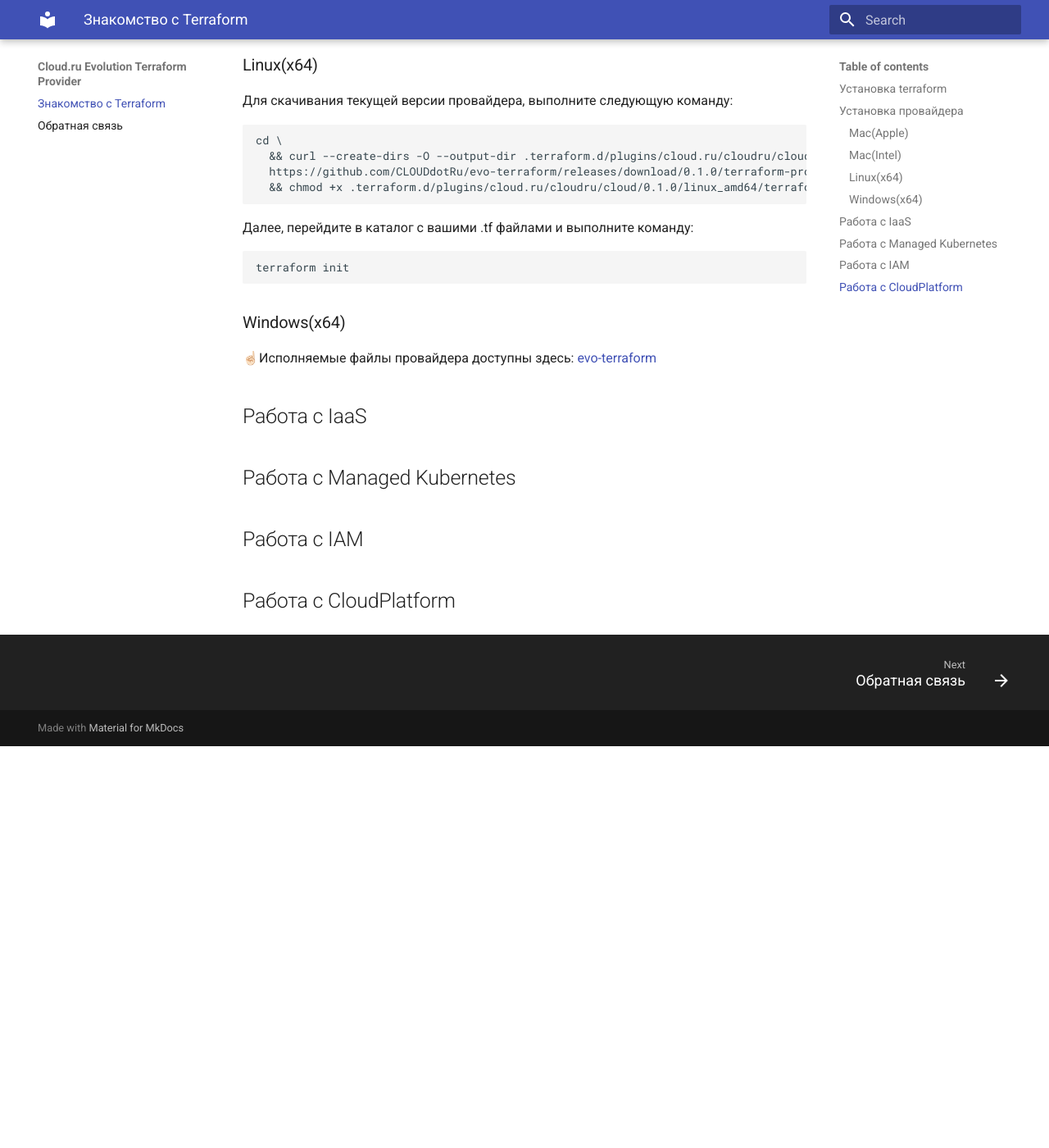
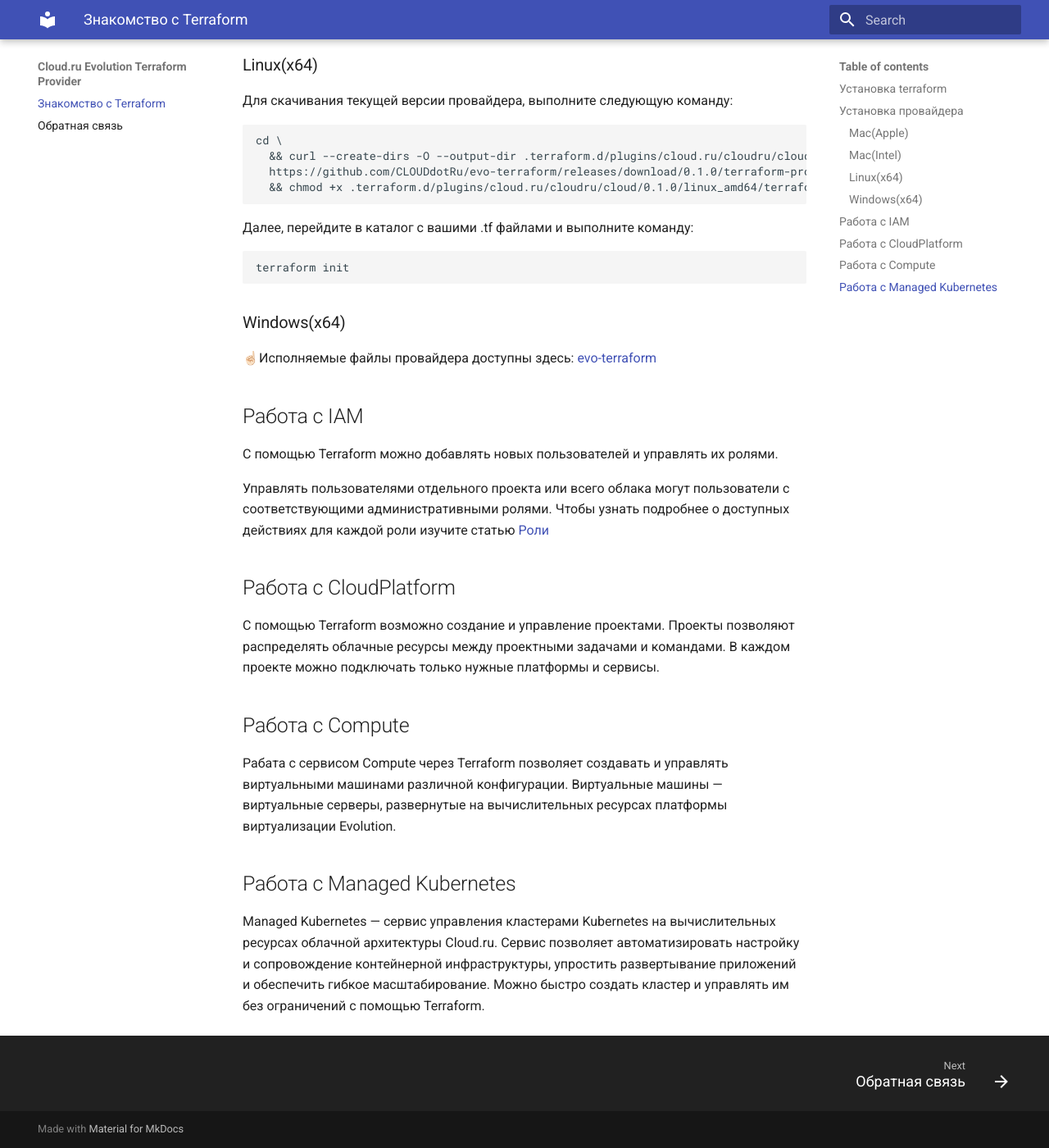
Before and after one commit to CLOUDdotRu/evo-terraform, an MkDocs documentation site: the page built from docs/index.md, in a window 1280 px wide and 1400 px high, scrolled down 1451 px. Shown: the whole window at 82% size. Built offline with MkDocs 1.6.1 and Material for MkDocs 9.7.7, drawn with Linux system fonts in a browser that asks for light colours; before the commit the page ends 2361 px from its top, so only the background shows below that.

Commit message:
Update index.md

```diff
--- a/docs/index.md
+++ b/docs/index.md
@@ -70,16 +70,20 @@
 
 ☝🏻Исполняемые файлы провайдера доступны здесь: [evo-terraform](https://github.com/CLOUDdotRu/evo-terraform/releases){target=_blank}
 
-## Работа с IaaS
 
+## Работа с IAM
+С помощью Terraform можно добавлять новых пользователей и управлять их ролями.
 
+Управлять пользователями отдельного проекта или всего облака могут пользователи с соответствующими административными ролями.
+Чтобы узнать подробнее о доступных действиях для каждой роли изучите статью [Роли](https://cloud.ru/ru/docs/administration/ug/topics/concepts__roles.html){target=_blank}
+
+## Работа с CloudPlatform
+С помощью Terraform возможно создание и управление проектами. Проекты позволяют распределять облачные ресурсы между проектными задачами и командами. В каждом проекте можно подключать только нужные платформы и сервисы.
+
+## Работа с Compute
+Рабата с сервисом Compute через Terraform позволяет создавать и управлять виртуальными машинами различной конфигурации. Виртуальные машины — виртуальные серверы, развернутые на вычислительных ресурсах платформы виртуализации Evolution.
 
 ## Работа с Managed Kubernetes
 
-
-
-## Работа с IAM
-
-
-
-## Работа с CloudPlatform
+Managed Kubernetes — сервис управления кластерами Kubernetes на вычислительных ресурсах облачной архитектуры Cloud.ru.
+Сервис позволяет автоматизировать настройку и сопровождение контейнерной инфраструктуры, упростить развертывание приложений и обеспечить гибкое масштабирование. Можно быстро создать кластер и управлять им без ограничений с помощью Terraform.
```
